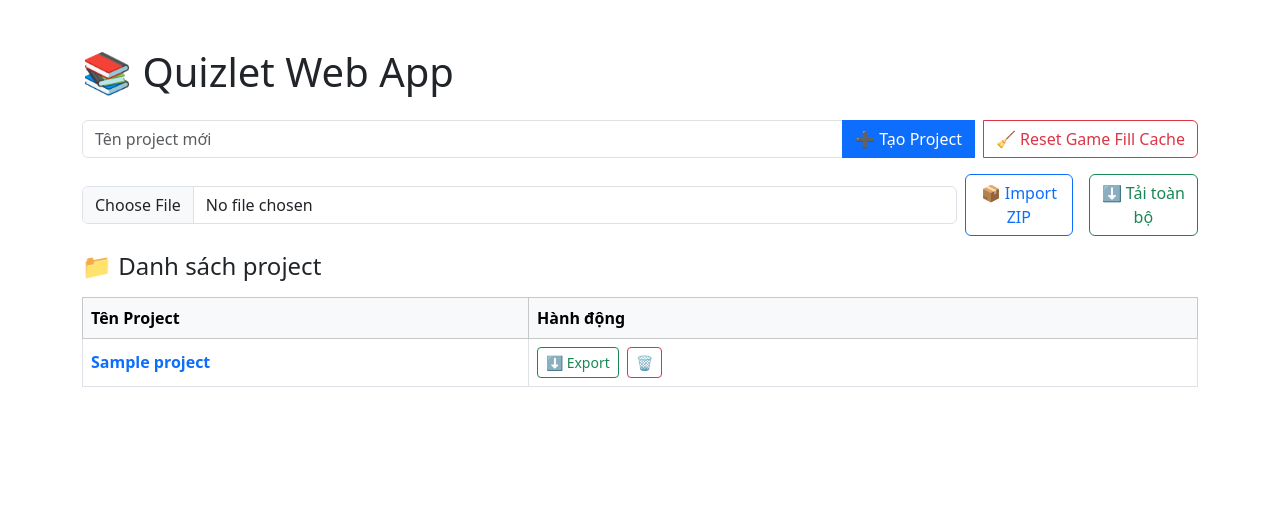
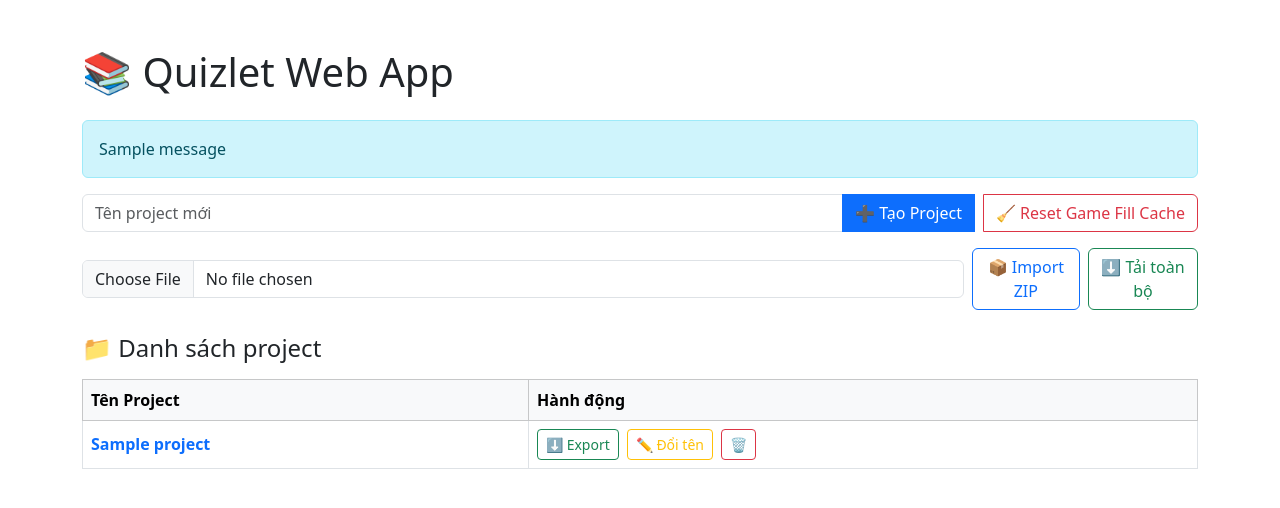
Before and after one commit to AnhTai1995/quizlet_web_demo, a Flask app: template templates/index.html in a window 1280 px wide. Shown: the top 508 px of the page. Run offline with Flask 3, Linux system fonts and the light colour scheme; the template is opened without the code that fills it: most values are stand-ins (such as "Sample title", 1, 10 or a date in 2020); one stand-in notice (Sample message) is shown.

Commit message:
Add feature: edit project name

```diff
--- a/app.py
+++ b/app.py
@@ -76,6 +76,18 @@
 def project_view(project):
     flashcards = load_flashcards(project)
     return render_template("project.html", project=project, flashcards=flashcards)
+
+@app.route("/rename_project/<project>", methods=["POST"])
+def rename_project(project):
+    new_name = request.form.get("new_project_name", "").strip().replace(" ", "_")
+    old_path = get_file_path(project)
+    new_path = get_file_path(new_name)
+    if os.path.exists(old_path) and new_name and not os.path.exists(new_path):
+        os.rename(old_path, new_path)
+        flash(f"Đã đổi tên project '{project}' thành '{new_name}'")
+    else:
+        flash("Không thể đổi tên project. Có thể tên đã tồn tại hoặc không hợp lệ.")
+    return redirect(url_for("index"))
 
 @app.route("/add_flashcard/<project>", methods=["POST"])
 def add_flashcard(project):
--- a/templates/index.html
+++ b/templates/index.html
@@ -4,21 +4,30 @@
   <meta charset="UTF-8">
   <title>Quizlet Web</title>
   <link href="https://cdn.jsdelivr.net/npm/bootstrap@5.3.2/dist/css/bootstrap.min.css" rel="stylesheet">
+  <script src="https://cdn.jsdelivr.net/npm/bootstrap@5.3.2/dist/js/bootstrap.bundle.min.js"></script>
 </head>
 <body>
 <div class="container mt-5">
   <h1 class="mb-4">📚 Quizlet Web App</h1>
 
+  {% with messages = get_flashed_messages() %}
+    {% if messages %}
+      <div class="alert alert-info">{{ messages[0] }}</div>
+    {% endif %}
+  {% endwith %}
+
+  <!-- Tạo mới + Reset -->
   <form action="/create_project" method="POST" class="input-group mb-3">
     <input type="text" name="project_name" class="form-control" placeholder="Tên project mới" required>
     <button class="btn btn-primary" type="submit">➕ Tạo Project</button>
     <a href="{{ url_for('reset_fill') }}" class="btn btn-outline-danger ms-2">🧹 Reset Game Fill Cache</a>
   </form>
 
-  <form action="{{ url_for('import_zip') }}" method="POST" enctype="multipart/form-data" class="d-flex align-items-center gap-2 mb-3">
+  <!-- Import & Export -->
+  <form action="{{ url_for('import_zip') }}" method="POST" enctype="multipart/form-data" class="d-flex align-items-center gap-2 mb-4">
     <input type="file" name="zip_file" class="form-control" required>
     <button type="submit" class="btn btn-outline-primary">📦 Import ZIP</button>
-    <a href="{{ url_for('export_all') }}" class="btn btn-outline-success ms-2">⬇ Tải toàn bộ</a>
+    <a href="{{ url_for('export_all') }}" class="btn btn-outline-success">⬇ Tải toàn bộ</a>
   </form>
 
   <h4 class="mb-3">📁 Danh sách project</h4>
@@ -32,20 +41,43 @@
     <tbody>
       {% for p in projects %}
       <tr>
-          <td><a href="{{ url_for('project_view', project=p) }}" class="fw-bold text-decoration-none">{{ p }}</a></td>
         <td>
-            <div class="d-flex gap-2">
+          <a href="{{ url_for('project_view', project=p) }}" class="fw-bold text-decoration-none">{{ p }}</a>
+        </td>
+        <td>
+          <div class="d-flex flex-wrap gap-2">
             <a href="{{ url_for('export_csv', project=p) }}" class="btn btn-sm btn-outline-success">⬇ Export</a>
+            <button class="btn btn-sm btn-outline-warning" data-bs-toggle="modal" data-bs-target="#renameModal{{ loop.index }}">✏️ Đổi tên</button>
             <form action="{{ url_for('delete_project', project=p) }}" method="post" onsubmit="return confirm('Bạn có chắc muốn xóa project này?')">
               <button class="btn btn-sm btn-outline-danger">🗑</button>
             </form>
+          </div>
+
+          <!-- Modal đổi tên -->
+          <div class="modal fade" id="renameModal{{ loop.index }}" tabindex="-1" aria-hidden="true">
+            <div class="modal-dialog">
+              <div class="modal-content">
+                <form action="{{ url_for('rename_project', project=p) }}" method="POST">
+                  <div class="modal-header">
+                    <h5 class="modal-title">Đổi tên project</h5>
+                    <button type="button" class="btn-close" data-bs-dismiss="modal" aria-label="Close"></button>
+                  </div>
+                  <div class="modal-body">
+                    <input type="text" name="new_project_name" class="form-control" placeholder="Tên mới" required>
+                  </div>
+                  <div class="modal-footer">
+                    <button type="submit" class="btn btn-primary">Lưu</button>
+                    <button type="button" class="btn btn-secondary" data-bs-dismiss="modal">Hủy</button>
+                  </div>
+                </form>
+              </div>
+            </div>
           </div>
         </td>
       </tr>
       {% endfor %}
     </tbody>
   </table>
-
 </div>
 </body>
 </html>
```
Lines whose indentation alone changed are shown as unchanged.
